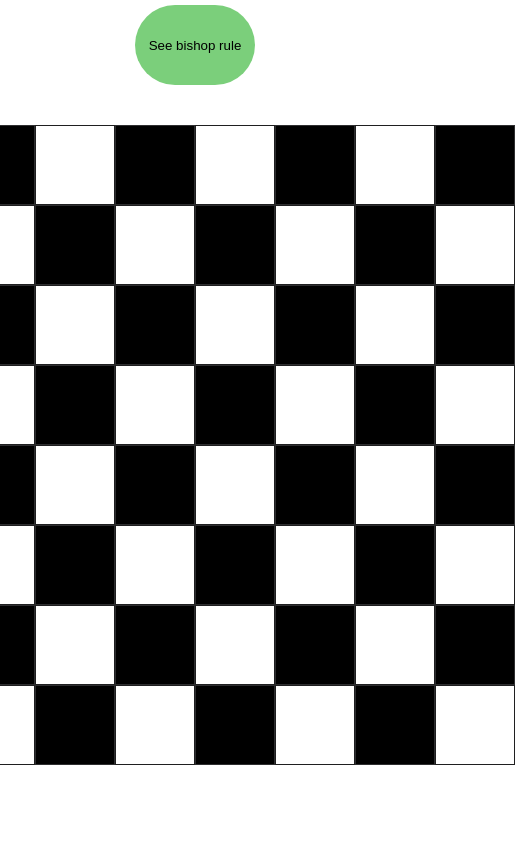
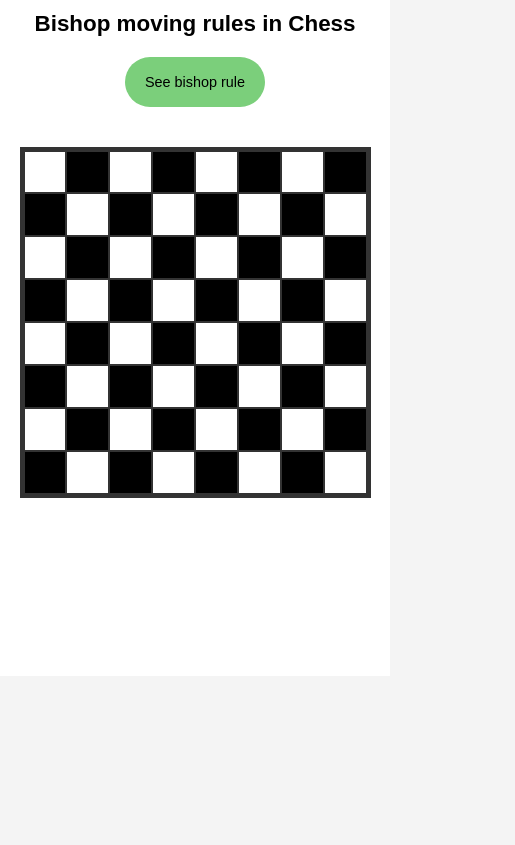
Before and after one commit to msdhinesh45/Bishop-chessboard-task, a plain HTML site: page index.html in a window 390 px wide. Shown: the part 168-1013 px from the top of the page, 515 px wide, since content can reach past the window. After the commit the page ends 844 px from the top, so only its background shows below. Drawn offline with Linux system fonts and the light colour scheme.

Commit message:
Add Media Queries for Responsive

```diff
--- a/styles.css
+++ b/styles.css
@@ -1,63 +1,88 @@
-*{
+* {
   margin: 0;
   padding: 0;
   box-sizing: border-box;
 }
 
-.container{
-    height: 120vh;
+body {
+  font-family: sans-serif;
+  background-color: #f4f4f4;
+}
+
+.container {
+  min-height: 100vh;
   background-color: #fff;
   display: flex;
   align-items: center;
   flex-direction: column;
   justify-content: center;
+  padding: 20px;
 }
 
-h1{
+h1 {
   margin-bottom: 20px;
+  font-size: 2rem;
+  text-align: center;
 }
 
-.chess-board{
-    height: 640px;
-    width: 640px;
-    background-color:rgb(194, 211, 205);
+button {
+  background: rgb(123, 207, 123);
+  margin-bottom: 40px;
+  height: 60px;
+  width: 160px;
+  font-size: 1rem;
+  border: none;
+  border-radius: 50px;
+  cursor: pointer;
+  transition: transform 0.2s ease;
+}
+
+button:hover {
+  transform: scale(1.05);
+}
+
+.chess-board {
+  width: 90vmin;
+  height: 90vmin;
+  background-color: rgb(194, 211, 205);
   display: flex;
   flex-direction: column;
-    justify-content: center;
-    align-items: center;
+  border: 4px solid #333;
 }
 
-.row{
+.row {
   display: flex;
-    flex-direction: row;
-    align-items: center;
-    justify-content: center;
-}
-.black{
-    height: 80px;
-    width: 80px;
-    background-color: black;
-    border: 1px solid rgb(46, 46, 48);
+  flex: 1;
 }
 
-.white{
-    height: 80px;
-    width: 80px;
-    background-color: white;
-    border: 1px solid rgb(31, 31, 32);
+.black,
+.white {
+  flex: 1;
+  aspect-ratio: 1 / 1;
+  border: 1px solid #333;
 }
 
+.black {
+  background-color: black;
+}
 
-.highlight{
+.white {
+  background-color: white;
+}
+
+.highlight {
   background-color: rgb(255, 255, 0);
 }
 
-button{
-    background: rgb(123, 207, 123);
-    margin-bottom: 40px;
-    height: 80px;
-    width: 120px;
-    border: none;
-    border-radius: 50px;
-    cursor: pointer;
+/* 📱 Responsive Text & Button */
+@media (max-width: 600px) {
+  h1 {
+    font-size: 1.4rem;
   }
+
+  button {
+    width: 140px;
+    height: 50px;
+    font-size: 0.9rem;
+  }
+}
```
Lines whose indentation alone changed are shown as unchanged.
